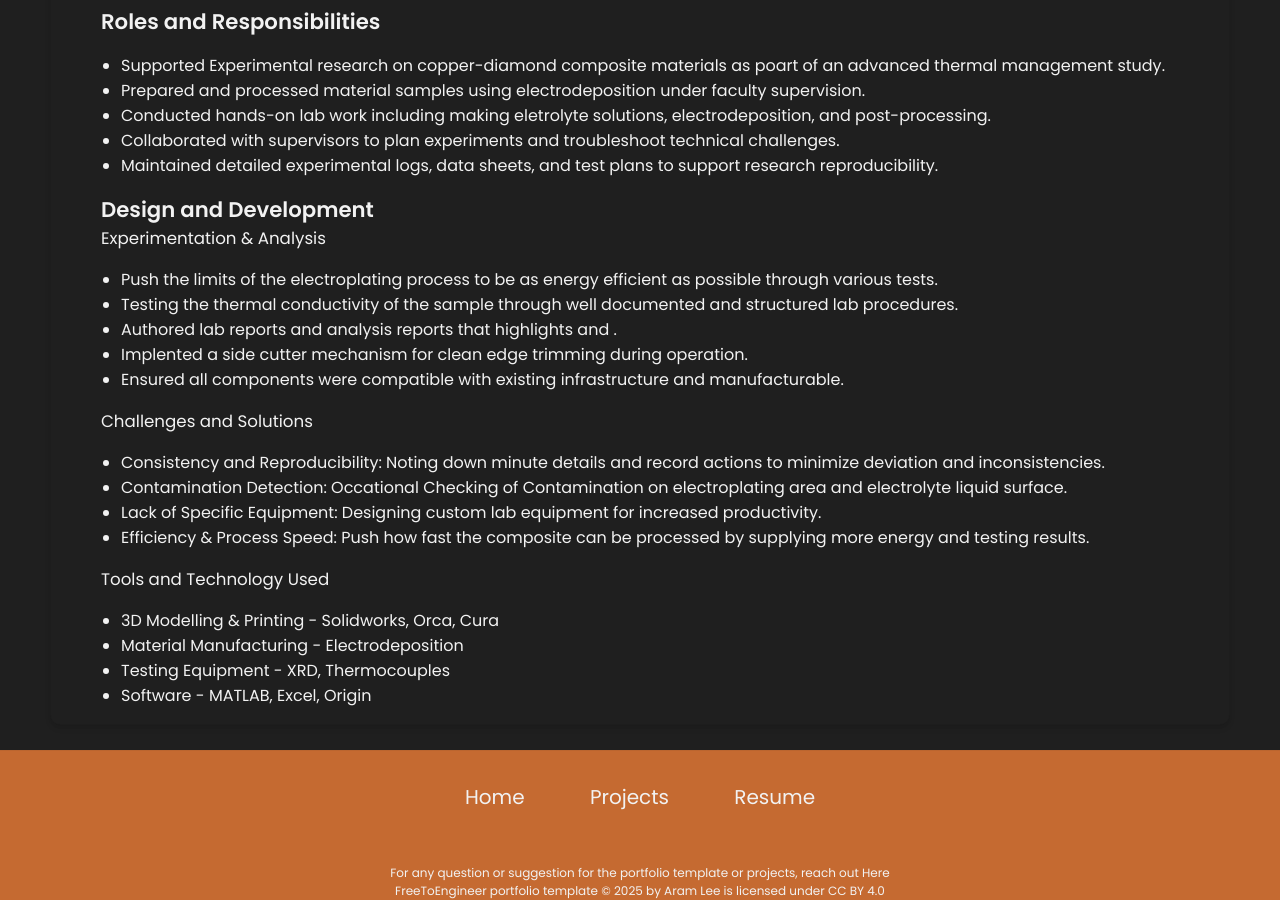
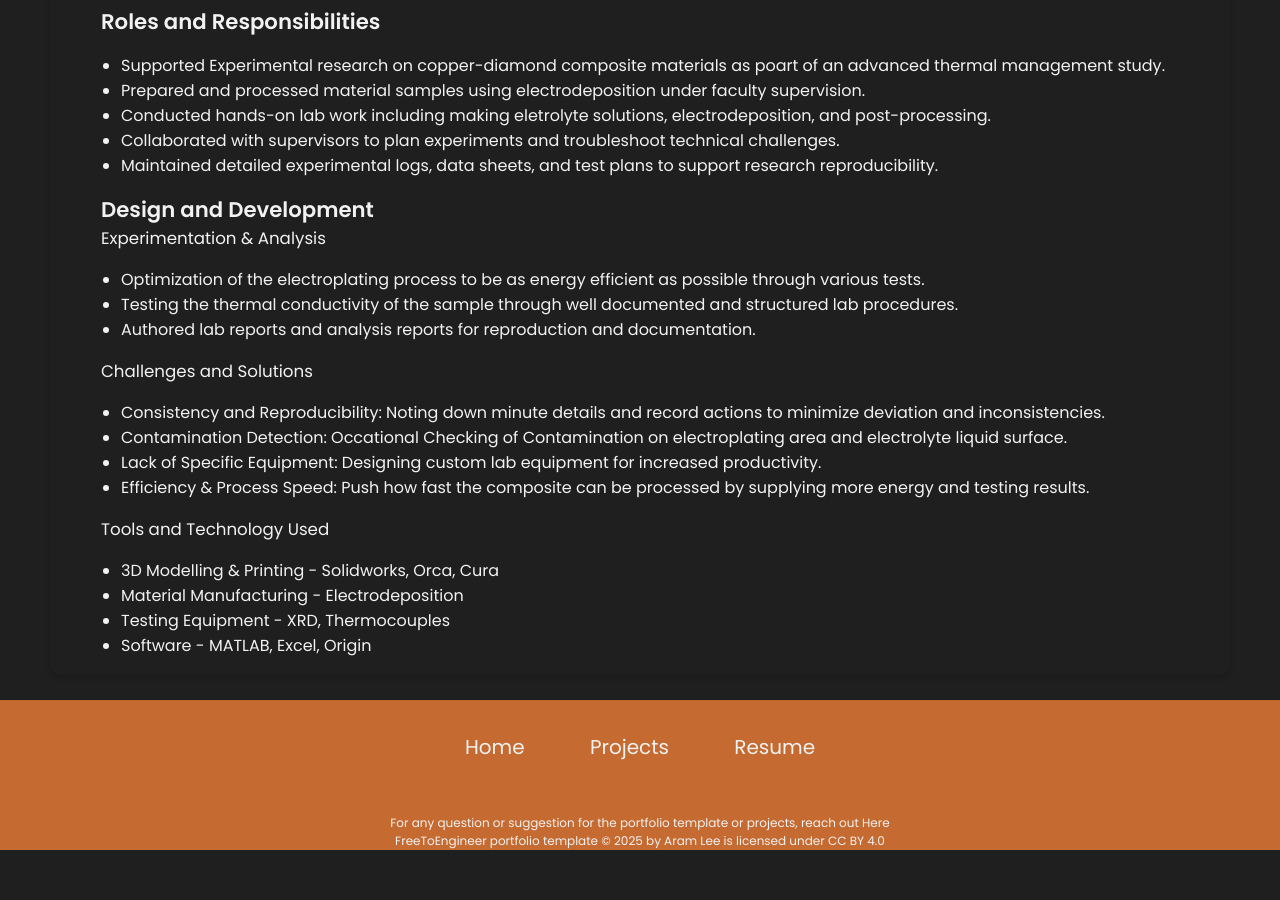
Before and after one commit to Alvin-Htet/Alvin-Htet.github.io, a Jekyll site: the page built from _projects/copper_diamond_research/index.md, in a window 1280 px wide and 900 px high, scrolled down 766 px. Built offline with Jekyll 4.4.1, drawn with Linux system fonts in a browser that asks for light colours; after the commit the page ends 1616 px from its top, so only the background shows below that.

Commit message:
Update index.md

```diff
--- a/_projects/copper_diamond_research/index.md
+++ b/_projects/copper_diamond_research/index.md
@@ -22,11 +22,9 @@ main-image: /work_4.jpg
 ## Design and Development
 
 ### Experimentation & Analysis
-- Push the limits of the electroplating process to be as energy efficient as possible through various tests.
+- Optimization of the electroplating process to be as energy efficient as possible through various tests.
 - Testing the thermal conductivity of the sample through well documented and structured lab procedures.
-- Authored lab reports and analysis reports that highlights and .
-- Implented a side cutter mechanism for clean edge trimming during operation.
-- Ensured all components were compatible with existing infrastructure and manufacturable.
+- Authored lab reports and analysis reports for reproduction and documentation.
 
 ### Challenges and Solutions
 - Consistency and Reproducibility: Noting down minute details and record actions to minimize deviation and inconsistencies.
```
